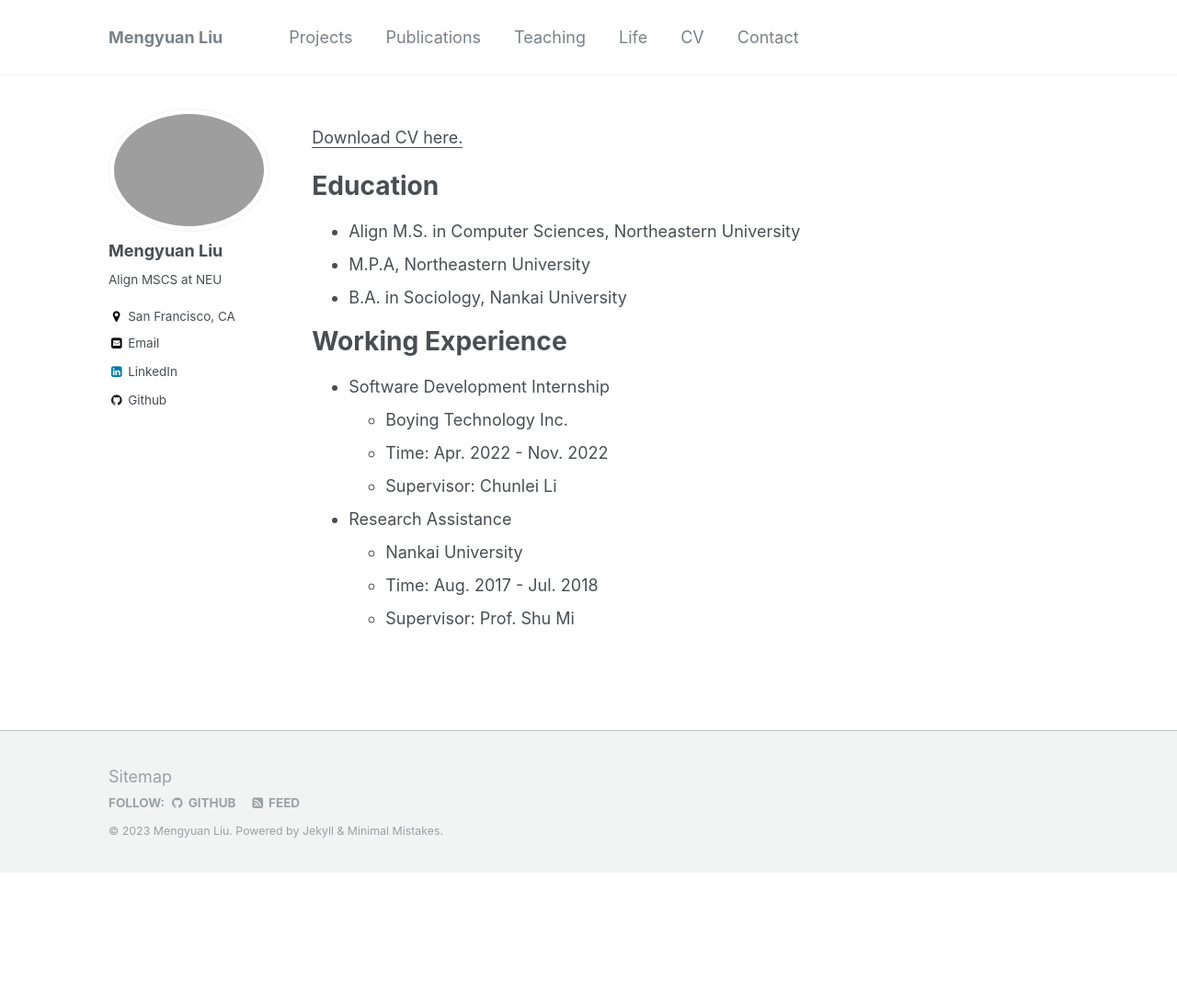
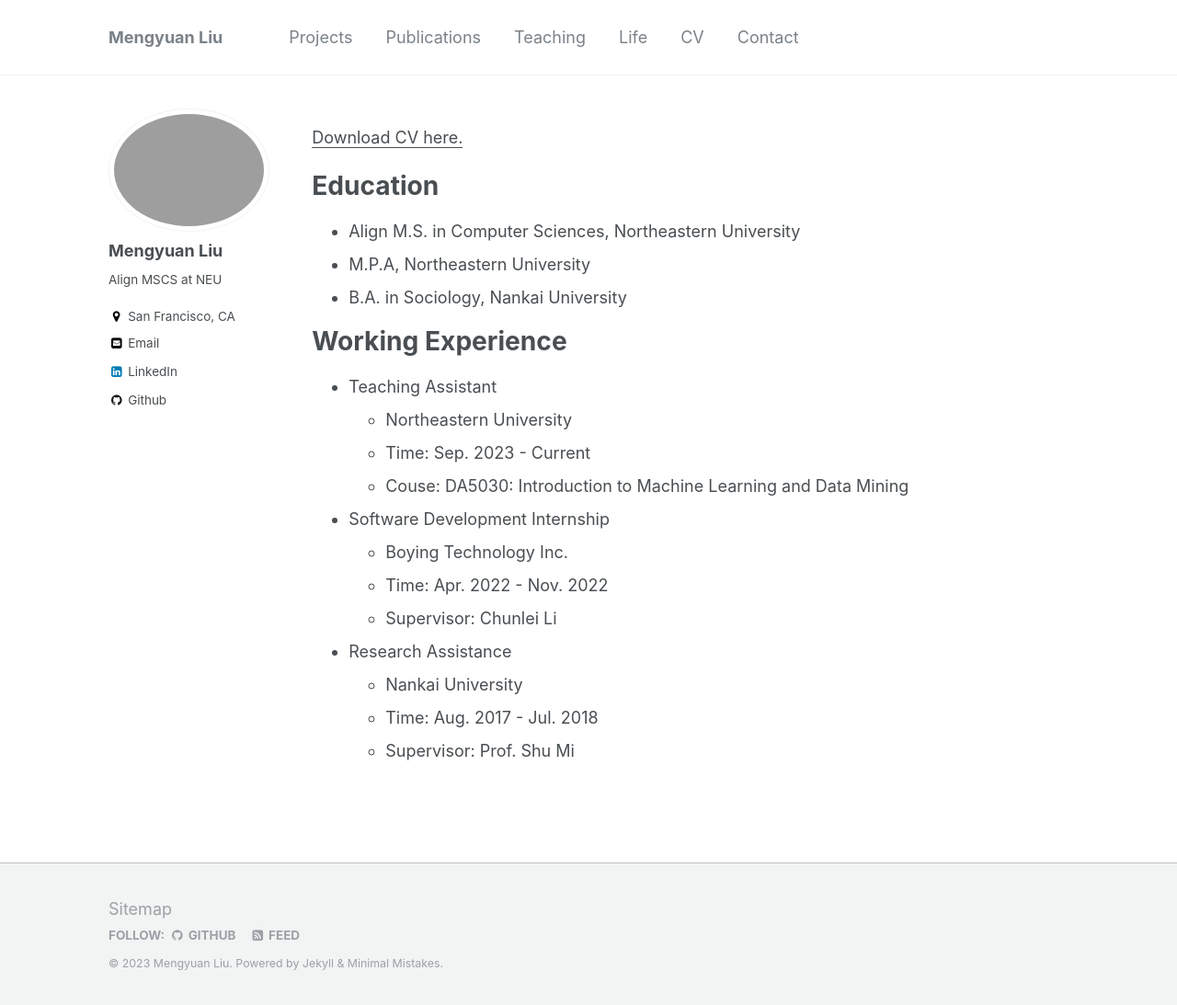
Before and after one commit to liumengyuan1997/liumengyuan1997.github.io, a Jekyll site: the page built from _pages/cv.md, in a window 1280 px wide and 1093 px high. Shown: the whole window at 92% size. Built offline with Jekyll 4.4.1, drawn with Linux system fonts in a browser that asks for light colours.

Commit message:
update resume and teaching

```diff
--- a/_pages/cv.md
+++ b/_pages/cv.md
@@ -20,6 +20,10 @@ Education
 
 Working Experience
 ======
+* Teaching Assistant
+  * Northeastern University
+  * Time: Sep. 2023 - Current
+  * Couse: DA5030: Introduction to Machine Learning and Data Mining
 * Software Development Internship
   * Boying Technology Inc.
   * Time: Apr. 2022 - Nov. 2022
```
Also changed, not shown: 3 other files.
